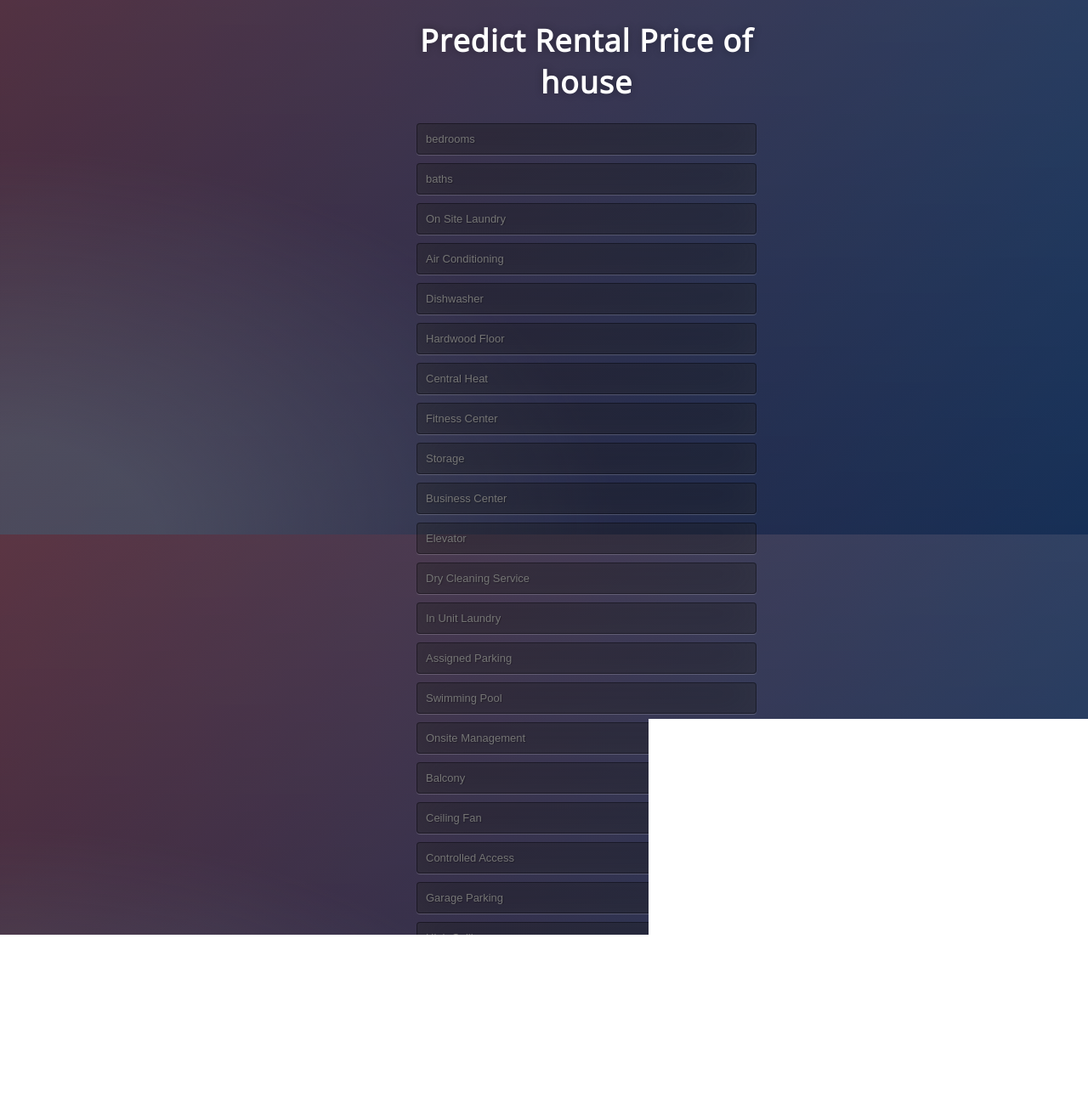
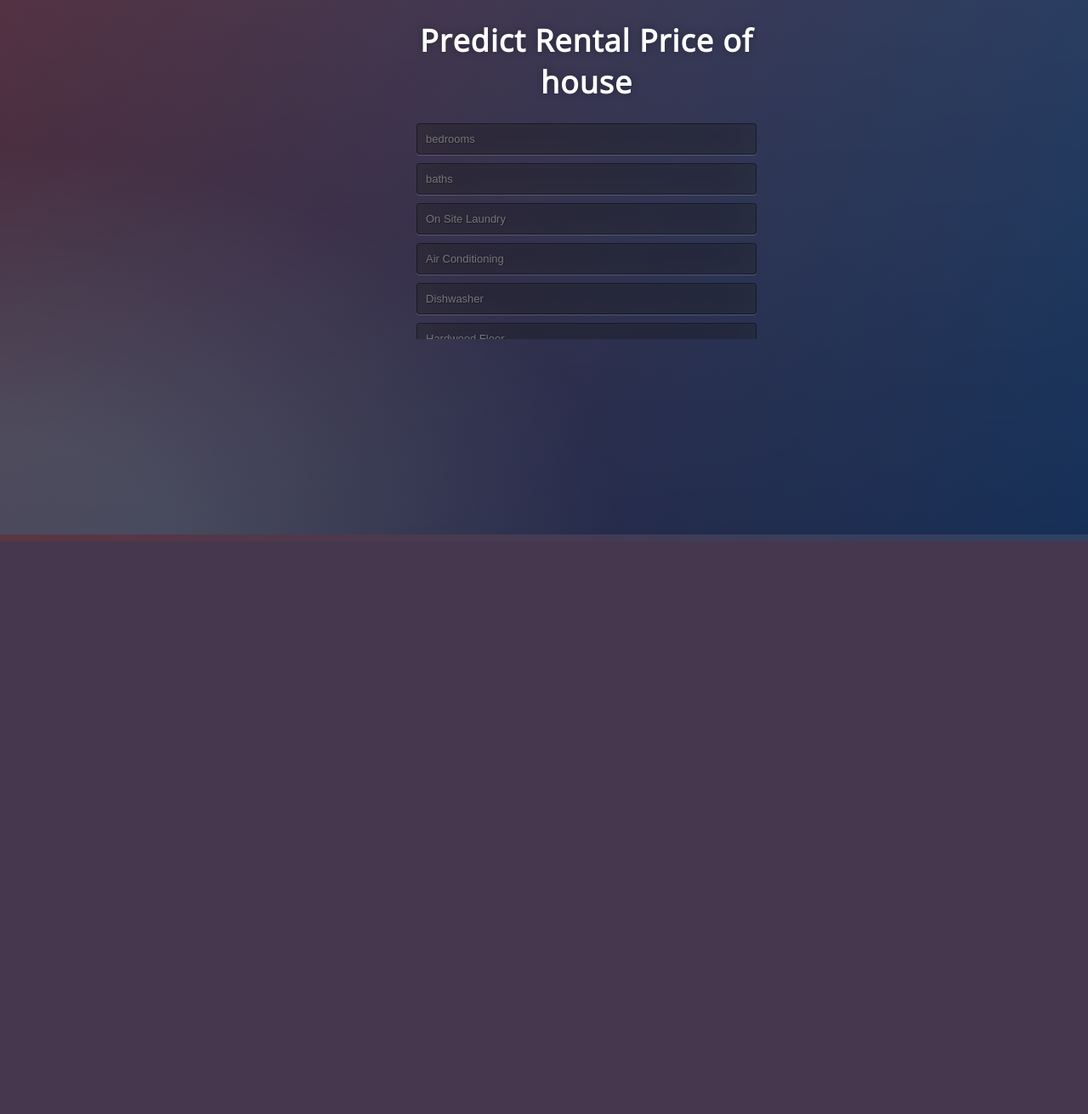
Before and after one commit to ghadeer-96/app, a Flask app: page / in a window 1280 px wide. Shown: the part 171-1482 px from the top of the page at 85% size. After the commit the page ends 808 px from the top, so only its background shows below. Run offline with Flask 2, Linux system fonts and the light colour scheme; parts of the project's set-up code (start-up, migrations or seed data) failed here and were passed over.

Commit message:
Update style.css

```diff
--- a/static/style.css
+++ b/static/style.css
@@ -37,6 +37,7 @@ body {
 	margin: -150px 0 0 -150px;
 	width:400px;
 	height:400px;
+	overflow:auto;
 }
 
 .login h1 { color: #fff; text-shadow: 0 0 10px rgba(0,0,0,0.3); letter-spacing:1px; text-align:center; }
```
